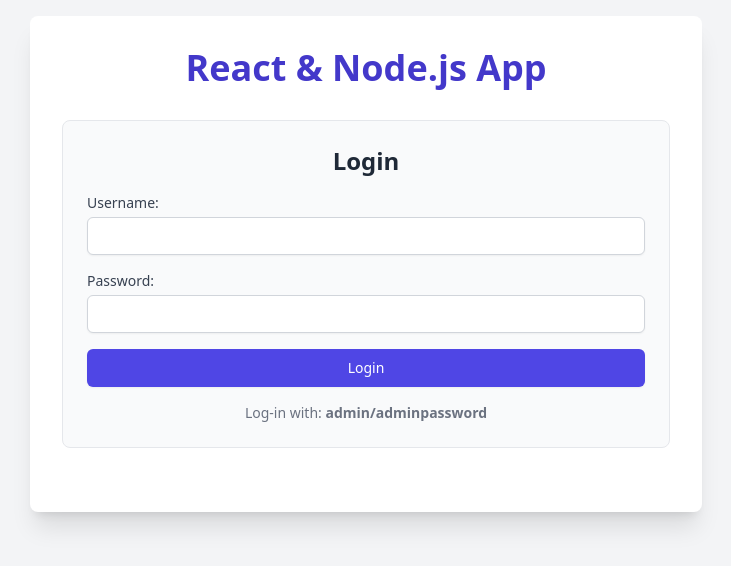
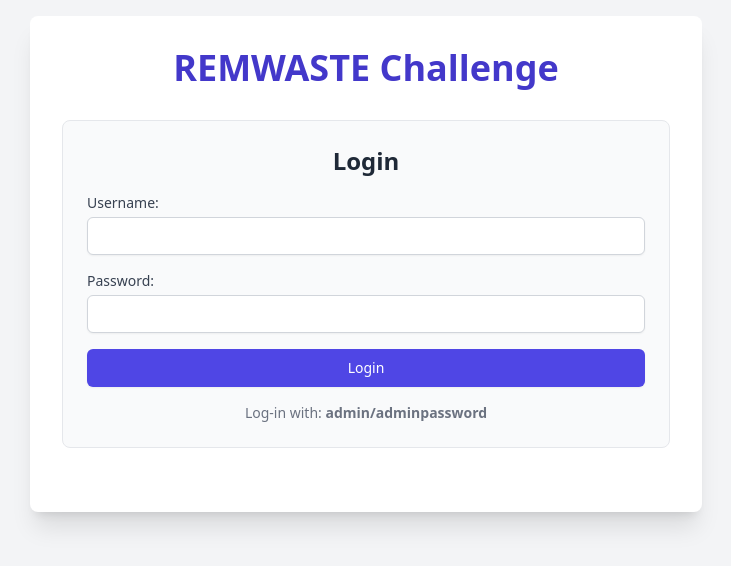
Before and after one commit to MaksymD/my-app-frontend, a React (Create React App) app: page / in a window 1280 px wide. Shown: the top 566 px of the page, without its empty margins (274-1005 px from the left). Built offline with nearby package versions, Linux system fonts and the light colour scheme.

Commit message:
update title

```diff
--- a/src/App.js
+++ b/src/App.js
@@ -16,7 +16,7 @@
   const [newItemName, setNewItemName] = useState('');
   const [newItemDescription, setNewItemDescription] = useState('');
   const [editItemId, setEditItemId] = useState(null);
-  const [editItemName, setEditItemName] = useState('');
+  const [editItemName, setEditItemName] = '';
   const [editItemDescription, setEditItemDescription] = '';
 
   // State for general messages (e.g., success/error from CRUD operations)
@@ -241,7 +241,7 @@
     <div className="min-h-screen bg-gray-100 p-4 font-sans flex flex-col items-center">
       <div className="bg-white p-8 rounded-lg shadow-xl max-w-2xl w-full">
         <h1 className="text-4xl font-extrabold text-center text-indigo-700 mb-8">
-          React & Node.js App
+          REMWASTE Challenge {/* Changed title here */}
         </h1>
 
         {/* Global Application Message Display */}
@@ -453,4 +453,4 @@
   );
 }
 
-export default App;
+export default App
```
